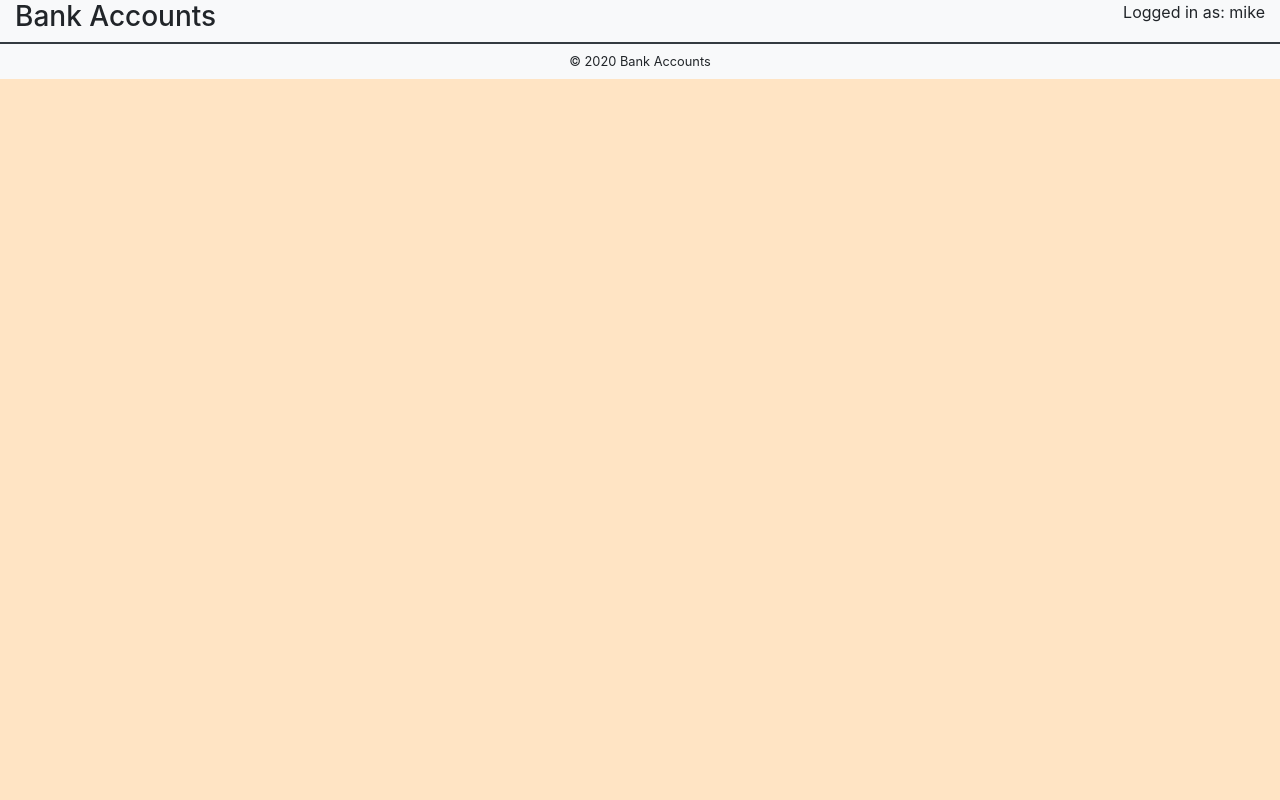
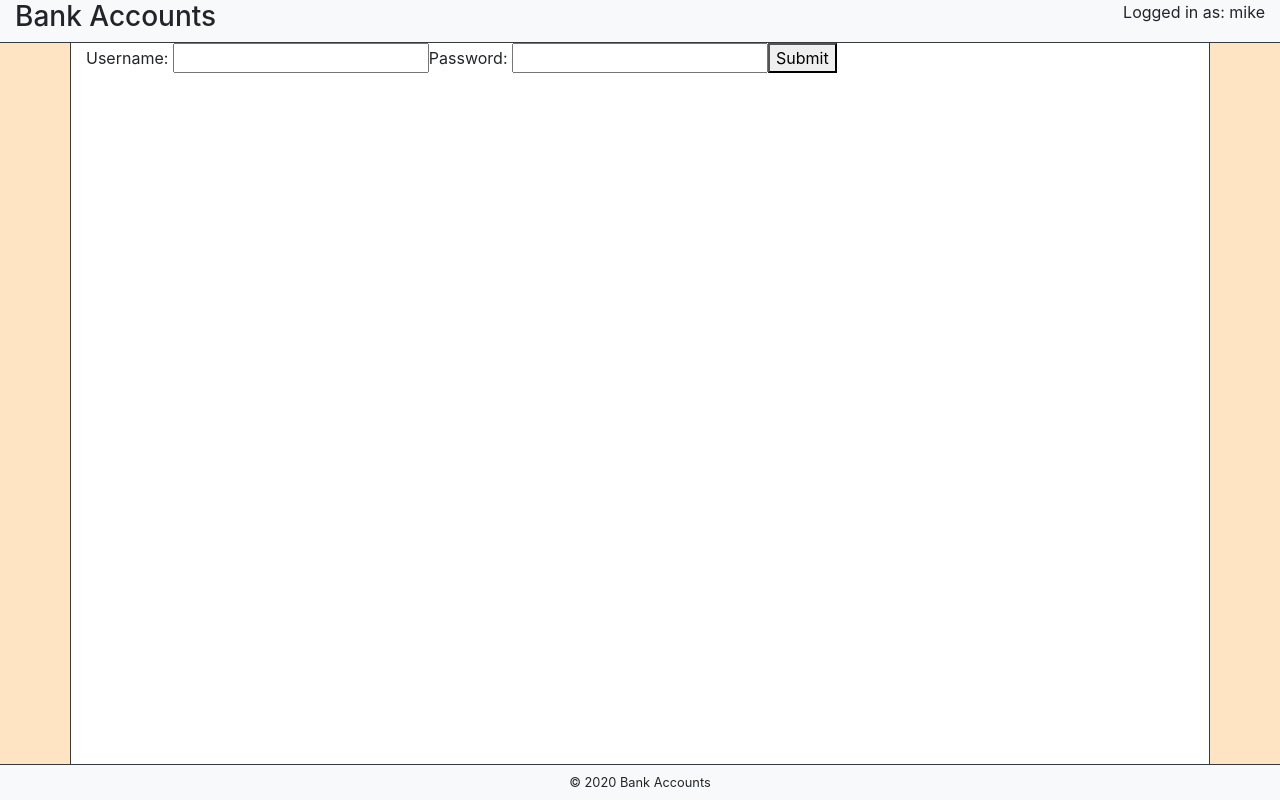
Before and after one commit to mike14747/bank-accounts, a React (Create React App) app in the folder client/: page /login in a window 1280 px wide. Built offline with nearby package versions, Linux system fonts and the light colour scheme.

Commit message:
Created a few preliminary pages (login, account, dashboard and noMatch), then added them to routes in App.js. They don't have any content yet... just some text.

```diff
--- a/client/src/App.js
+++ b/client/src/App.js
@@ -4,18 +4,26 @@ import './css/my_style.css';
 import './css/styles.css';
 import Header from './components/header/header';
 import Footer from './components/footer/footer';
+import Login from './pages/login/login';
+import Dashboard from './pages/dashboard/dashboard';
+import Account from './pages/account/account';
+import NoMatch from './pages/noMatch/noMatch';
 
 function App() {
     return (
         <Router>
             <Header />
-            <Switch>
-                <Route exact path="/">
-                    <div className="container flex-fill bg-white border-left border-right border-dark">
+            <div className="container flex-fill bg-white border-left border-right border-dark">
+                <Switch>
+                    <Route exact path="/">
                         <h1>Starter code for body in App.js</h1>
-                    </div>
-                </Route>
-            </Switch>
+                    </Route>
+                    <Route exact path="/login"><Login /></Route>
+                    <Route exact path="/dashboard"><Dashboard /></Route>
+                    <Route exact path="/account"><Account /></Route>
+                    <Route component={NoMatch} />
+                </Switch>
+            </div>
             <Footer />
         </Router>
     );
--- /dev/null
+++ b/client/src/pages/account/account.js
@@ -0,0 +1,11 @@
+import React from 'react';
+
+const Account = () => {
+    return (
+        <div>
+            Account Page
+        </div>
+    );
+};
+
+export default Account;
--- /dev/null
+++ b/client/src/pages/dashboard/dashboard.js
@@ -0,0 +1,11 @@
+import React from 'react';
+
+const Dashboard = () => {
+    return (
+        <div>
+            Dashboard
+        </div>
+    );
+};
+
+export default Dashboard;
--- /dev/null
+++ b/client/src/pages/login/login.js
@@ -0,0 +1,13 @@
+import React from 'react';
+
+const Login = () => {
+    return (
+        <div>
+            Username: <input></input>
+            Password: <input></input>
+            <button>Submit</button>
+        </div>
+    );
+};
+
+export default Login;
--- /dev/null
+++ b/client/src/pages/noMatch/noMatch.js
@@ -0,0 +1,13 @@
+import React from 'react';
+
+const NoMatch = () => {
+    return (
+        <div className="m-5 bigger">
+            <p className="text-danger"><b>Error 404!</b></p>
+            <p>An error has occurred.</p>
+            <p>The page you are looking for does not exist!</p>
+        </div>
+    );
+};
+
+export default NoMatch;
```
